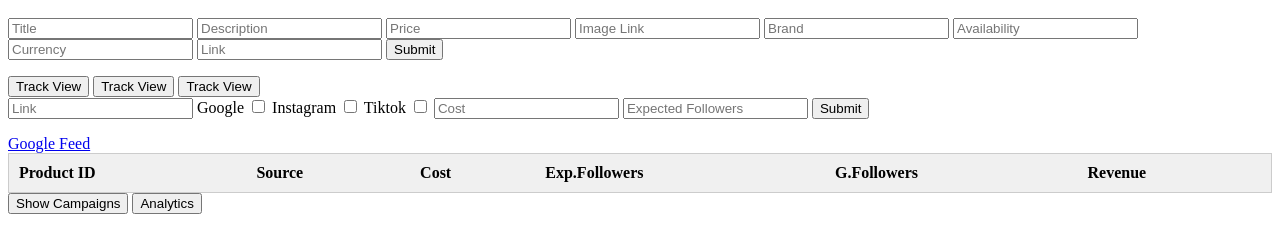
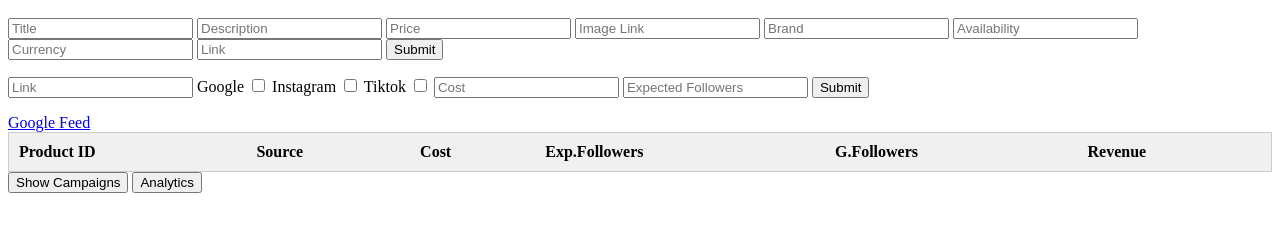
Before and after one commit to FBagdeli/smartfeeder, a website: page public/admin.html in a window 1280 px wide. Shown: the part 48-300 px from the top of the page. Drawn offline with Linux system fonts and the light colour scheme.

Commit message:
Update admin.html

```diff
--- a/public/admin.html
+++ b/public/admin.html
@@ -18,9 +18,6 @@
     <input type="text" name="link" placeholder="Link">
     <input type="submit" value="Submit">
   </form>
-  <button onclick="trackView('p001', 'google')">Track View</button>
-  <button onclick="trackView('p001', 'instagram')">Track View</button>
-  <button onclick="trackView('p003', 'tiktok')">Track View</button>
 
   <form id="campaign-form">
     <input type="text" name="link" placeholder="Link">
@@ -75,18 +72,6 @@
         console.error('server response:', error);
       }
     });
-
-    const trackView = async (productId, source) => {
-      const res = await fetch(`/track-view/${productId}/${source}`, {
-        method: 'POST',
-        headers: {
-          'Content-Type': 'application/json'
-        },
-        body: JSON.stringify({ productId, source })
-      });
-      const result = await res.json();
-      console.log('server response:', result.message);
-    }
 
     const campaignForm = document.querySelector('#campaign-form');
     campaignForm.addEventListener('submit', async (e) => {
```
